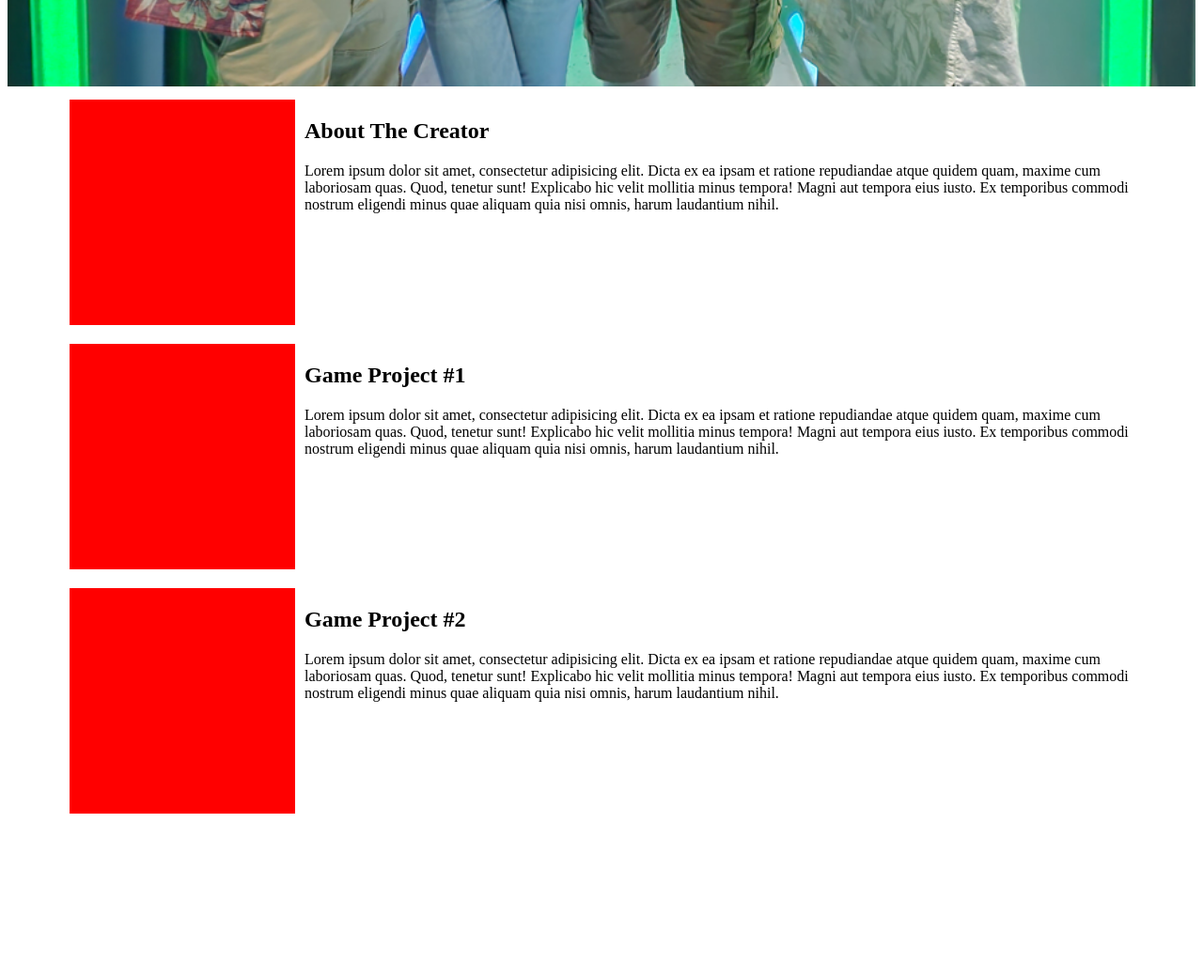
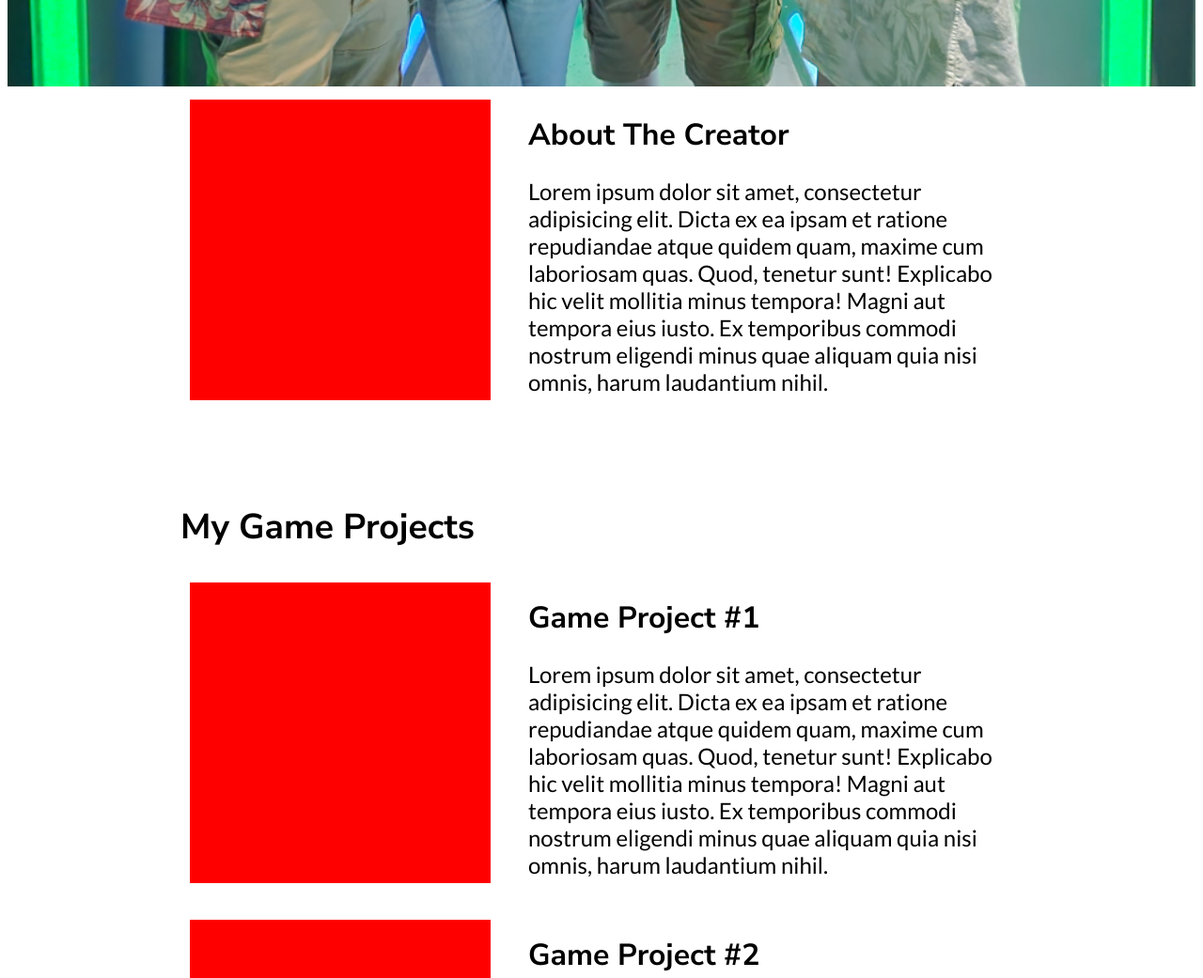
Before and after one commit to ConorJAT/Personal-Projects, a plain HTML site: page Portfolio 2.0/index.html in a window 1280 px wide. Shown: the part 920-1961 px from the top of the page at 94% size. Before the commit the page ends 1804 px from the top, so only its background shows below. Drawn offline with Linux system fonts and the light colour scheme.

Commit message:
Added new fonts and formatted flexbox

```diff
--- a/Portfolio 2.0/css/styles-main.css
+++ b/Portfolio 2.0/css/styles-main.css
@@ -1,6 +1,27 @@
 main{
-    width: 90vw;
+    width: 70vw;
     margin: 0 auto;
+}
+
+h1, h2, h3{
+    font-family: "Nunito Sans", Arial, sans-serif;
+}
+
+h2{
+    font-size: 28pt;
+    margin-top: 80px;
+    margin-bottom: 24px;
+}
+
+h3{
+    font-size: 24pt;
+    margin-top: 16px;
+    margin-bottom: 16px;
+}
+
+p{
+    font-family: "Lato", Arial, sans-serif;
+    font-size: 18pt;
 }
 
 /* Navbar Styles */
@@ -54,13 +75,13 @@ main{
 
 h1{
     position: absolute;
-    top: 35%;
+    top: 40%;
 
     width: 100%;
     text-align: center;
 
     font-size: 72pt;
-    background-color: #b66342cc;
+    background-color: #4a59e4cc;
 }
 
 /* Content Flexbox */
@@ -75,6 +96,6 @@ h1{
 
 .ctnt-image{
     float: left;
-    width: 240px;
-    padding-right: 10px;
+    width: 320px;
+    padding-right: 40px;
 }
--- a/Portfolio 2.0/index.html
+++ b/Portfolio 2.0/index.html
@@ -6,6 +6,12 @@
     <meta name="viewport" content="width=device-width, initial-scale=1.0">
     <title>Portfolio - Conor Race</title>
 
+    <!-- Imported Fonts -->
+    <link rel="preconnect" href="https://fonts.googleapis.com">
+    <link rel="preconnect" href="https://fonts.gstatic.com" crossorigin>
+    <link href="https://fonts.googleapis.com/css2?family=Lato:wght@400;700&family=Nunito+Sans:opsz,wght@6..12,400;6..12,700&display=swap" rel="stylesheet">
+
+    <!-- Imported Style -->
     <link rel="stylesheet" href="css/styles-main.css">
 </head>
 
@@ -13,7 +19,7 @@
     <header>
 
         <nav>
-            <div id="nav-title">Conor's Project Portfolio</h2>
+            <div id="nav-title">Conor's Project Portfolio</div>
 
             <ul id="nav-menu">
                 <li>About Me</li>
@@ -37,7 +43,18 @@
         <section id="content">
             <div class="ctnt-section">
                 <img src="images/red-square.png" alt="Just a Red Square" class="ctnt-image">
-                <h2>About The Creator</h2>
+                <h3>About The Creator</h3>
+                <p>Lorem ipsum dolor sit amet, consectetur adipisicing elit. Dicta ex ea ipsam et ratione
+                   repudiandae atque quidem quam, maxime cum laboriosam quas. Quod, tenetur sunt! Explicabo
+                   hic velit mollitia minus tempora! Magni aut tempora eius iusto. Ex temporibus commodi
+                   nostrum eligendi minus quae aliquam quia nisi omnis, harum laudantium nihil.</p>
+            </div>
+
+            <h2>My Game Projects</h2>
+
+            <div class="ctnt-section">
+                <img src="images/red-square.png" alt="Just a Red Square" class="ctnt-image">
+                <h3>Game Project #1</h3>
                 <p>Lorem ipsum dolor sit amet, consectetur adipisicing elit. Dicta ex ea ipsam et ratione
                    repudiandae atque quidem quam, maxime cum laboriosam quas. Quod, tenetur sunt! Explicabo
                    hic velit mollitia minus tempora! Magni aut tempora eius iusto. Ex temporibus commodi
@@ -46,7 +63,18 @@
 
             <div class="ctnt-section">
                 <img src="images/red-square.png" alt="Just a Red Square" class="ctnt-image">
-                <h2>Game Project #1</h2>
+                <h3>Game Project #2</h3>
+                <p>Lorem ipsum dolor sit amet, consectetur adipisicing elit. Dicta ex ea ipsam et ratione
+                   repudiandae atque quidem quam, maxime cum laboriosam quas. Quod, tenetur sunt! Explicabo
+                   hic velit mollitia minus tempora! Magni aut tempora eius iusto. Ex temporibus commodi
+                   nostrum eligendi minus quae aliquam quia nisi omnis, harum laudantium nihil.</p>
+            </div>
+
+            <h2>My Web Projects</h2>
+
+            <div class="ctnt-section">
+                <img src="images/red-square.png" alt="Just a Red Square" class="ctnt-image">
+                <h3>Web Project #1</h3>
                 <p>Lorem ipsum dolor sit amet, consectetur adipisicing elit. Dicta ex ea ipsam et ratione
                    repudiandae atque quidem quam, maxime cum laboriosam quas. Quod, tenetur sunt! Explicabo
                    hic velit mollitia minus tempora! Magni aut tempora eius iusto. Ex temporibus commodi
@@ -55,7 +83,7 @@
 
             <div class="ctnt-section">
                 <img src="images/red-square.png" alt="Just a Red Square" class="ctnt-image">
-                <h2>Game Project #2</h2>
+                <h3>Web Project #2</h3>
                 <p>Lorem ipsum dolor sit amet, consectetur adipisicing elit. Dicta ex ea ipsam et ratione
                    repudiandae atque quidem quam, maxime cum laboriosam quas. Quod, tenetur sunt! Explicabo
                    hic velit mollitia minus tempora! Magni aut tempora eius iusto. Ex temporibus commodi
```
